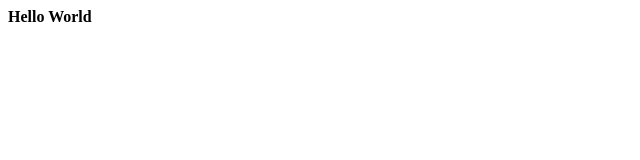
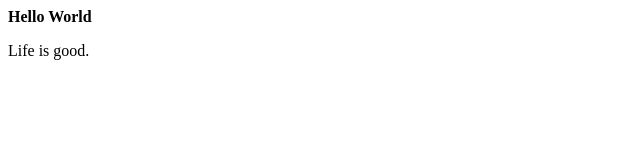
Before and after one commit to jainriya30/Test, a plain HTML site: page index.html in a window 1280 px wide. Shown: the full height of the page, 0-640 px from the left. Drawn offline with Linux system fonts and the light colour scheme.

Commit message:
modified

```diff
--- a/index.html
+++ b/index.html
@@ -1,3 +1,4 @@
 <html>
     <b>Hello World </b>
+    <p>Life is good.</p>
 </html>
```
